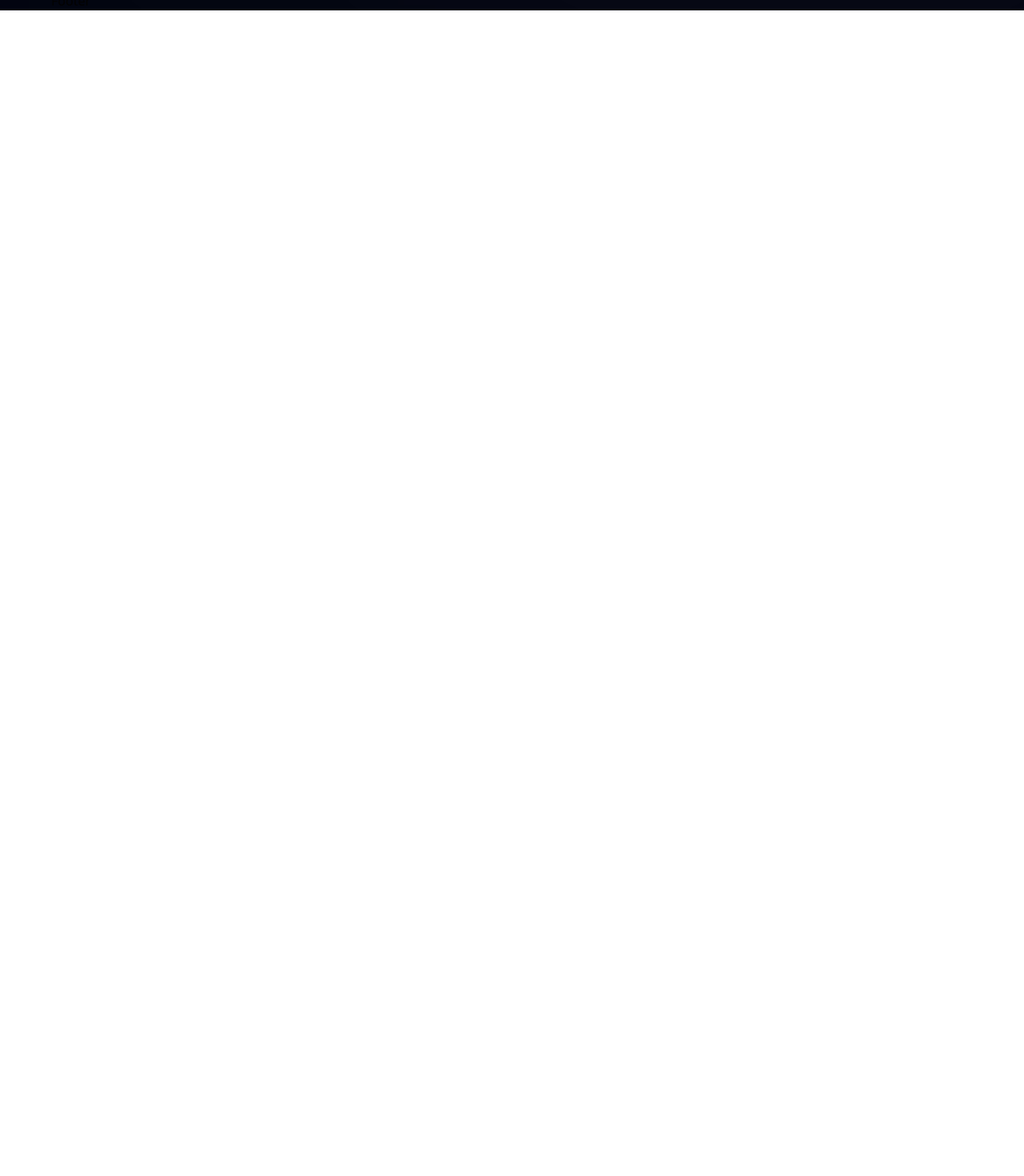
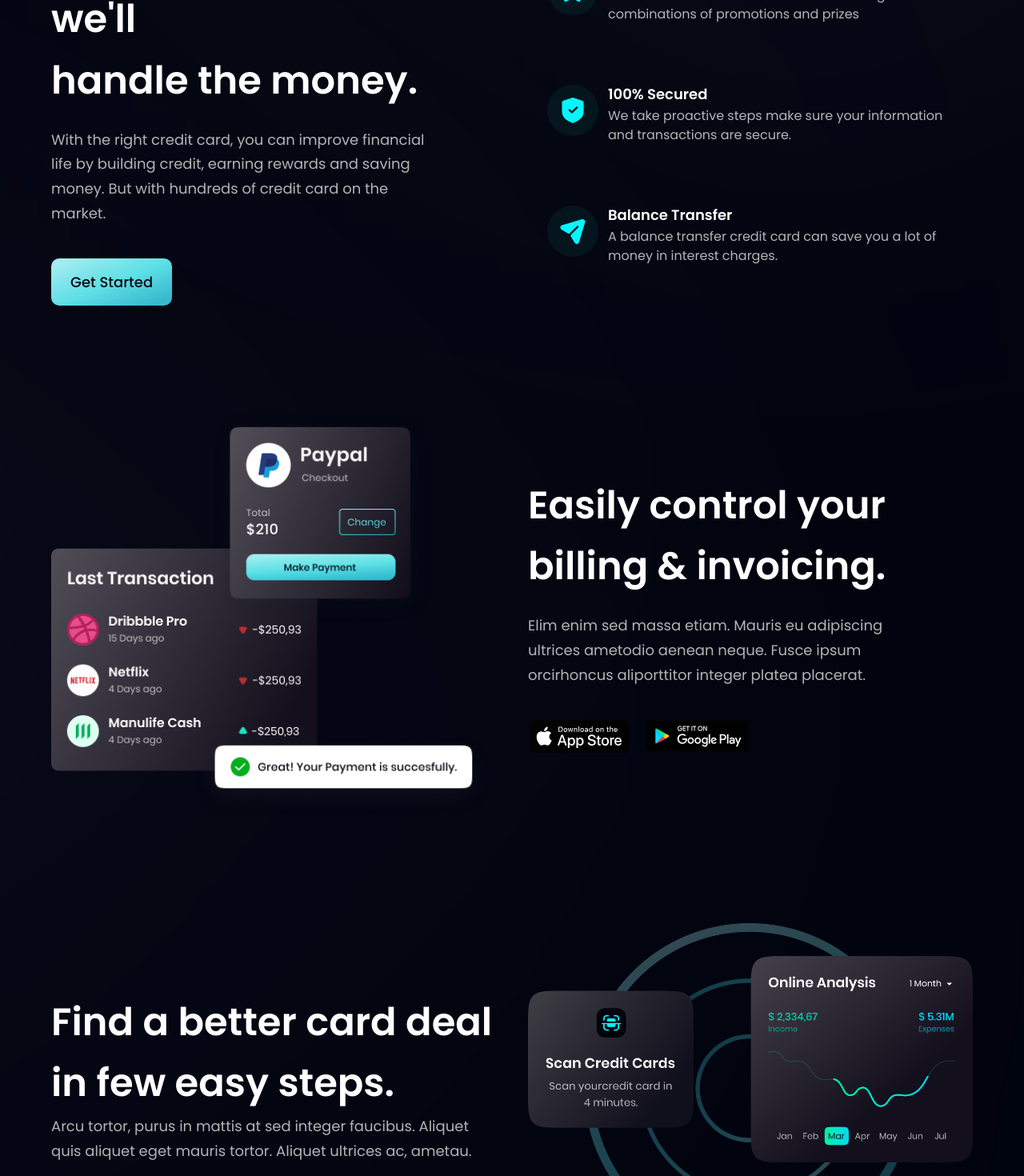
Before and after one commit to anmolshah80/modern-bank-app, a React (Vite) app: page / in a window 1280 px wide. Shown: the part 1100-2570 px from the top of the page at 80% size. Before the commit the page ends 1113 px from the top, so only its background shows below. Built offline with nearby package versions, Linux system fonts and the light colour scheme.

Commit message:
features/business-billing-and-card-deal-section - Create a Business, Billing, and Card Deal sections to list down the features of the card provided by the bank

```diff
--- a/src/components/Billing.jsx
+++ b/src/components/Billing.jsx
@@ -1,5 +1,42 @@
-const Billing = () => {
-  return <div>Billing</div>;
-};
+import { apple, bill, google } from '@/assets';
+
+import styles, { layout } from '@/styles';
+
+const Billing = () => (
+  <section className={layout.sectionReverse}>
+    <div className={layout.sectionImgReverse}>
+      <img
+        src={bill}
+        alt="billing"
+        className="w-[100%] h-[100%] relative z-[5]"
+      />
+      <div className="absolute z-[3] -left-1/2 top-0 w-[50%] h-[50%] rounded-full white__gradient" />
+      <div className="absolute z-[0] -left-1/2 bottom-0 w-[50%] h-[50%] rounded-full pink__gradient" />
+    </div>
+
+    <div className={layout.sectionInfo}>
+      <h2 className={styles.heading2}>
+        Easily control your <br className="sm:block hidden" /> billing &
+        invoicing.
+      </h2>
+      <p className={`${styles.paragraph} max-w-[470px] mt-5`}>
+        Elim enim sed massa etiam. Mauris eu adipiscing ultrices ametodio aenean
+        neque. Fusce ipsum orcirhoncus aliporttitor integer platea placerat.
+      </p>
+      <div className="flex flex-row flex-wrap sm:mt-10 mt-6">
+        <img
+          src={apple}
+          alt="apple store"
+          className="w-[128px] h-[42px] object-contain mr-5 cursor-pointer"
+        />
+        <img
+          src={google}
+          alt="google play"
+          className="w-[128px] h-[42px] object-contain mr-5 cursor-pointer"
+        />
+      </div>
+    </div>
+  </section>
+);
 
 export default Billing;
--- a/src/components/Business.jsx
+++ b/src/components/Business.jsx
@@ -1,5 +1,53 @@
-const Business = () => {
-  return <div>Business</div>;
-};
+import Button from '@/components/Button';
+
+import { features } from '@/constants';
+
+import styles, { layout } from '@/styles';
+
+const FeatureCard = ({ icon, title, content, index }) => (
+  <div
+    className={`flex flex-row p-2 rounded-[20px] ${
+      index !== features.length - 1 ? 'mb-6' : 'mb-0'
+    } feature-card w-full xs:p-6`}
+  >
+    <div
+      className={`w-[64px] h-[64px] rounded-full ${styles.flexCenter} bg-dimBlue`}
+    >
+      <img src={icon} alt="icon" className="w-[50%] h-[50%] object-contain" />
+    </div>
+
+    <div className="flex-1 flex flex-col ml-3">
+      <h4 className="font-poppins font-semibold text-white text-[18px] leading-[23px] mb-1">
+        {title}
+      </h4>
+      <p className="font-poppins font-normal text-dimWhite text-[16px] leading-[24px] mb-1">
+        {content}
+      </p>
+    </div>
+  </div>
+);
+
+const Business = () => (
+  <section id="features" className={layout.section}>
+    <div className={layout.sectionInfo}>
+      <h2 className={styles.heading2}>
+        You do the business, we'll <br className="sm:block hidden" /> handle the
+        money.
+      </h2>
+      <p className={`${styles.paragraph} max-w-[470px] mt-5`}>
+        With the right credit card, you can improve financial life by building
+        credit, earning rewards and saving money. But with hundreds of credit
+        card on the market.
+      </p>
+      <Button styles="mt-10" />
+    </div>
+
+    <div className={`${layout.sectionImg} flex-col`}>
+      {features.map((feature, index) => (
+        <FeatureCard key={feature.id} {...feature} index={index} />
+      ))}
+    </div>
+  </section>
+);
 
 export default Business;
--- a/src/components/Button.jsx
+++ b/src/components/Button.jsx
@@ -1,5 +1,10 @@
-const Button = () => {
-  return <div>Button</div>;
-};
+const Button = ({ styles }) => (
+  <button
+    type="button"
+    className={`py-4 px-6 bg-blue-gradient font-poppins font-medium text-[18px] text-primary outline-none ${styles} rounded-[10px]`}
+  >
+    Get Started
+  </button>
+);
 
 export default Button;
--- a/src/components/CardDeal.jsx
+++ b/src/components/CardDeal.jsx
@@ -1,5 +1,29 @@
+import Button from '@/components/Button';
+
+import { card } from '@/assets';
+
+import styles, { layout } from '@/styles';
+
 const CardDeal = () => {
-  return <div>CardDeal</div>;
+  return (
+    <section className={layout.section}>
+      <div className={layout.sectionInfo}>
+        <h2 className={styles.heading2}>
+          Find a better card deal <br className="sm:block hidden" /> in few easy
+          steps.
+        </h2>
+        <p className={`${styles.paragraph} max-w-[470px mt-5]`}>
+          Arcu tortor, purus in mattis at sed integer faucibus. Aliquet quis
+          aliquet eget mauris tortor. Aliquet ultrices ac, ametau.
+        </p>
+        <Button styles="mt-10" />
+      </div>
+
+      <div className={layout.sectionImg}>
+        <img src={card} alt="card" className="w-[100%] h-[100%]" />
+      </div>
+    </section>
+  );
 };
 
 export default CardDeal;
```
Also changed, not shown: 1 other file (tests, documents, lock files or other folders).
